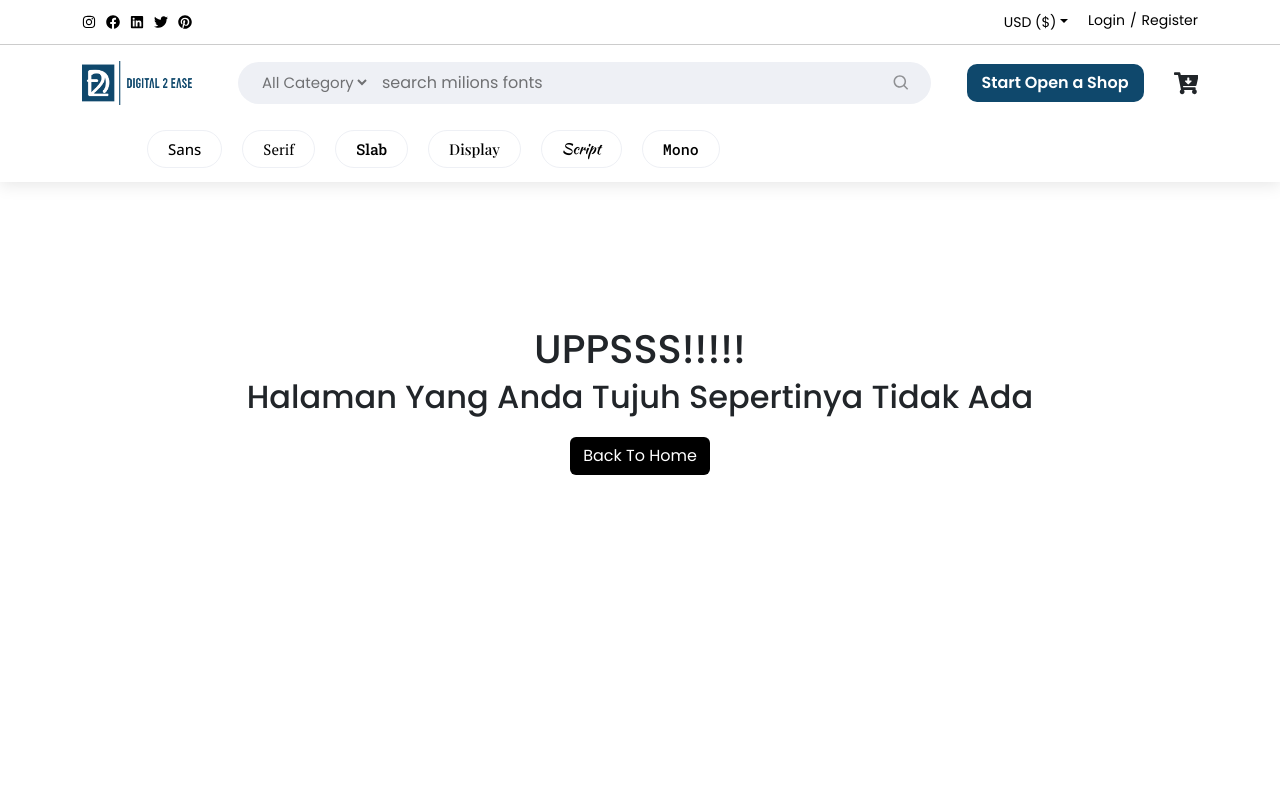
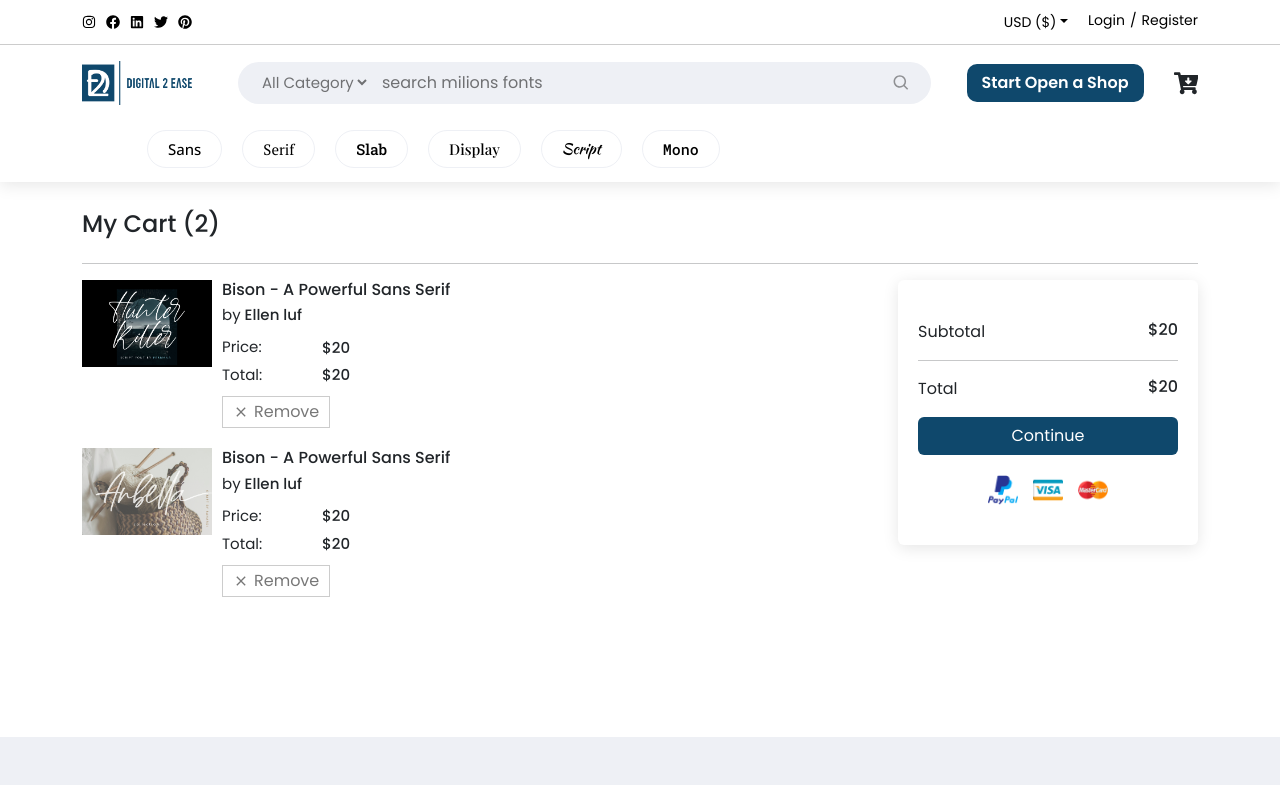
Before and after one commit to Chndrafajar/digital2-ease, a React (Vite) app: page /cart in a window 1280 px wide. Shown: the top 785 px of the page. Built offline with nearby package versions, Linux system fonts and the light colour scheme.

Commit message:
add cart pages

```diff
--- a/src/App.jsx
+++ b/src/App.jsx
@@ -23,6 +23,7 @@ import TermsCondition from './pages/company/TermsCondition';
 import { useEffect, useState } from 'react';
 import LoadingBar from './components/LoadingBar';
 import { IoIosArrowUp } from 'react-icons/io';
+import CartPages from './pages/dashboard user/CartPages';
 
 function App() {
   const [isLoading, setIsLoading] = useState(true);
@@ -72,6 +73,7 @@ function App() {
       <Navbar />
       <Routes>
         <Route path="/" element={<HomePage />} />
+        <Route path="/cart" element={<CartPages />} />
         <Route path="*" element={<NotFound />} />
         <Route path="/c/:slug" element={<Product />} />
         <Route path="/blogs/:slug" element={<BlogPages />} />
--- a/src/components/FormReview.jsx
+++ b/src/components/FormReview.jsx
@@ -3,11 +3,11 @@ import React from 'react';
 export default function FormReview() {
   return (
     <div className="row">
-      <div className="col-md-12">
+      <div className="col-md-6">
         <h3>Add Comment Reveiw </h3>
         <form action="">
           <div className="inputStyle" style={{ gap: '10px' }}>
-            <textarea placeholder="write a comment..." className="formInput" id="message" rows={8} defaultValue={''} />
+            <textarea placeholder="write a comment..." className="formInput" id="message" rows={6} defaultValue={''} />
           </div>
           <button type="button" className="btn" style={{ background: '#0f486c', color: '#fff', width: '120px' }}>
             Submit
--- a/src/components/NavMobile.jsx
+++ b/src/components/NavMobile.jsx
@@ -8,13 +8,13 @@ const NavMobile = () => {
     <nav className="mobile">
       <ul>
         <li>
-          <NavLink className="link">
+          <NavLink to="/" className="link">
             <FaHome />
           </NavLink>
         </li>
 
         <li>
-          <NavLink className="link">
+          <NavLink to="/cart" className="link">
             <FaCartArrowDown />
           </NavLink>
         </li>
--- a/src/components/Navbar.jsx
+++ b/src/components/Navbar.jsx
@@ -97,7 +97,9 @@ const Navbar = () => {
                     Start Open a Shop
                   </button>
                 </div>
-                <FaCartArrowDown />
+                <NavLink to="/cart" className="link">
+                  <FaCartArrowDown />
+                </NavLink>
               </div>
             </div>
           </div>
--- a/src/components/NavbarOffcanvas.jsx
+++ b/src/components/NavbarOffcanvas.jsx
@@ -355,7 +355,9 @@ const NavbarOffcanvas = () => {
                 Start Open a Shop
               </button>
             </div>
-            <FaCartArrowDown />
+            <NavLink to="/cart" className="link">
+              <FaCartArrowDown />
+            </NavLink>
           </div>
         </div>
       </div>
--- a/src/index.scss
+++ b/src/index.scss
@@ -645,6 +645,99 @@ body::-webkit-scrollbar {
       .signup {
         background-color: #0f486c;
         color: #fff;
+      }
+    }
+  }
+}
+
+//cart pages
+.cart-pages {
+  margin-top: 210px;
+  .container {
+    .row {
+      .col-lg-6 {
+        .cart-item {
+          margin-bottom: 20px;
+          display: flex;
+          gap: 10px;
+          img {
+            width: 130px;
+          }
+          h6 {
+            margin-bottom: 5px;
+          }
+          .desc-produk {
+            .by {
+              b {
+                font-weight: 500;
+              }
+              font-size: 15px;
+              margin-bottom: 10px;
+            }
+            .price {
+              margin-bottom: 5px;
+              display: flex;
+              align-items: center;
+
+              span {
+                font-size: 15px;
+                width: 100px;
+              }
+              h6 {
+                margin-bottom: 0px;
+                font-size: 15px;
+              }
+            }
+            .btn-remove {
+              margin-top: 10px;
+              display: flex;
+              align-items: center;
+              gap: 5px;
+              padding: 3px 10px;
+              border: none;
+              background-color: #fff;
+              color: #0008;
+              border: 1px solid #0003;
+
+              &:hover {
+                border: 1px solid #0008;
+              }
+            }
+          }
+        }
+        .item-card-total {
+          display: flex;
+          justify-content: right;
+          .card {
+            width: 300px;
+            box-shadow: 0 0.2rem 1rem #0000001a !important;
+            border: none;
+            padding: 40px 20px;
+            .item-total {
+              display: flex;
+              justify-content: space-between;
+              h6 {
+                margin-bottom: 0px;
+              }
+            }
+            .footer-cart {
+              margin-top: 20px;
+              display: flex;
+              justify-content: center;
+              .icons-payment {
+                display: flex;
+                align-items: center;
+                gap: 15px;
+                .icons-pay-item {
+                  cursor: pointer;
+                  img {
+                    width: 30px;
+                  }
+                }
+              }
+            }
+          }
+        }
       }
     }
   }
@@ -727,7 +820,7 @@ body::-webkit-scrollbar {
         }
 
         a {
-          color: #45cfdd;
+          color: #0f486c;
           text-align: center;
           font-size: 20px;
           font-style: normal;
@@ -2168,6 +2261,18 @@ body::-webkit-scrollbar {
   .blogs {
     margin-top: 140px;
   }
+  .cart-pages {
+    margin-top: 140px;
+    .container .row .col-lg-6 {
+      margin-top: 20px;
+      .item-card-total {
+        justify-content: center;
+        .card {
+          width: 100%;
+        }
+      }
+    }
+  }
 
   .nav {
     display: none;
--- /dev/null
+++ b/src/pages/dashboard user/CartPages.jsx
@@ -0,0 +1,94 @@
+import React from 'react';
+import { IoMdClose } from 'react-icons/io';
+
+export default function CartPages() {
+  return (
+    <div className="cart-pages">
+      <div className="container">
+        <div className="row">
+          <h4>My Cart (2)</h4>
+        </div>
+        <hr />
+        <div className="row">
+          <div className="col-lg-6">
+            <div className="cart-item">
+              <div>
+                <img src="/produk/produk1.png" alt="" />
+              </div>
+              <div className="desc-produk">
+                <h6>Bison - A Powerful Sans Serif</h6>
+                <p className="by">
+                  by <b>Ellen luf</b>
+                </p>
+                <div className="price">
+                  <span>Price:</span>
+                  <h6>$20</h6>
+                </div>
+                <div className="price">
+                  <span>Total:</span>
+                  <h6>$20</h6>
+                </div>
+                <button className="btn-remove">
+                  <IoMdClose /> <span>Remove</span>
+                </button>
+              </div>
+            </div>
+            <div className="cart-item">
+              <div>
+                <img src="/produk/produk2.jpg" alt="" />
+              </div>
+              <div className="desc-produk">
+                <h6>Bison - A Powerful Sans Serif</h6>
+                <p className="by">
+                  by <b>Ellen luf</b>
+                </p>
+                <div className="price">
+                  <span>Price:</span>
+                  <h6>$20</h6>
+                </div>
+                <div className="price">
+                  <span>Total:</span>
+                  <h6>$20</h6>
+                </div>
+                <button className="btn-remove">
+                  <IoMdClose /> <span>Remove</span>
+                </button>
+              </div>
+            </div>
+          </div>
+          <div className="col-lg-6">
+            <div className="item-card-total">
+              <div className="card">
+                <div className="item-total">
+                  <span>Subtotal</span>
+                  <h6>$20</h6>
+                </div>
+                <hr />
+                <div className="item-total mb-3">
+                  <span>Total</span>
+                  <h6>$20</h6>
+                </div>
+                <button className="btn" style={{ background: '#0f486c', color: '#fff' }}>
+                  Continue
+                </button>
+                <div className="footer-cart">
+                  <div className="icons-payment">
+                    <div className="icons-pay-item">
+                      <img src="/logo/paypal.png" alt="" />
+                    </div>
+                    <div className="icons-pay-item">
+                      <img src="/logo/visa.png" alt="" />
+                    </div>
+                    <div className="icons-pay-item">
+                      <img src="/logo/master-card-icon.png" alt="" />
+                    </div>
+                  </div>
+                </div>
+              </div>
+            </div>
+          </div>
+        </div>
+      </div>
+    </div>
+  );
+}
```
